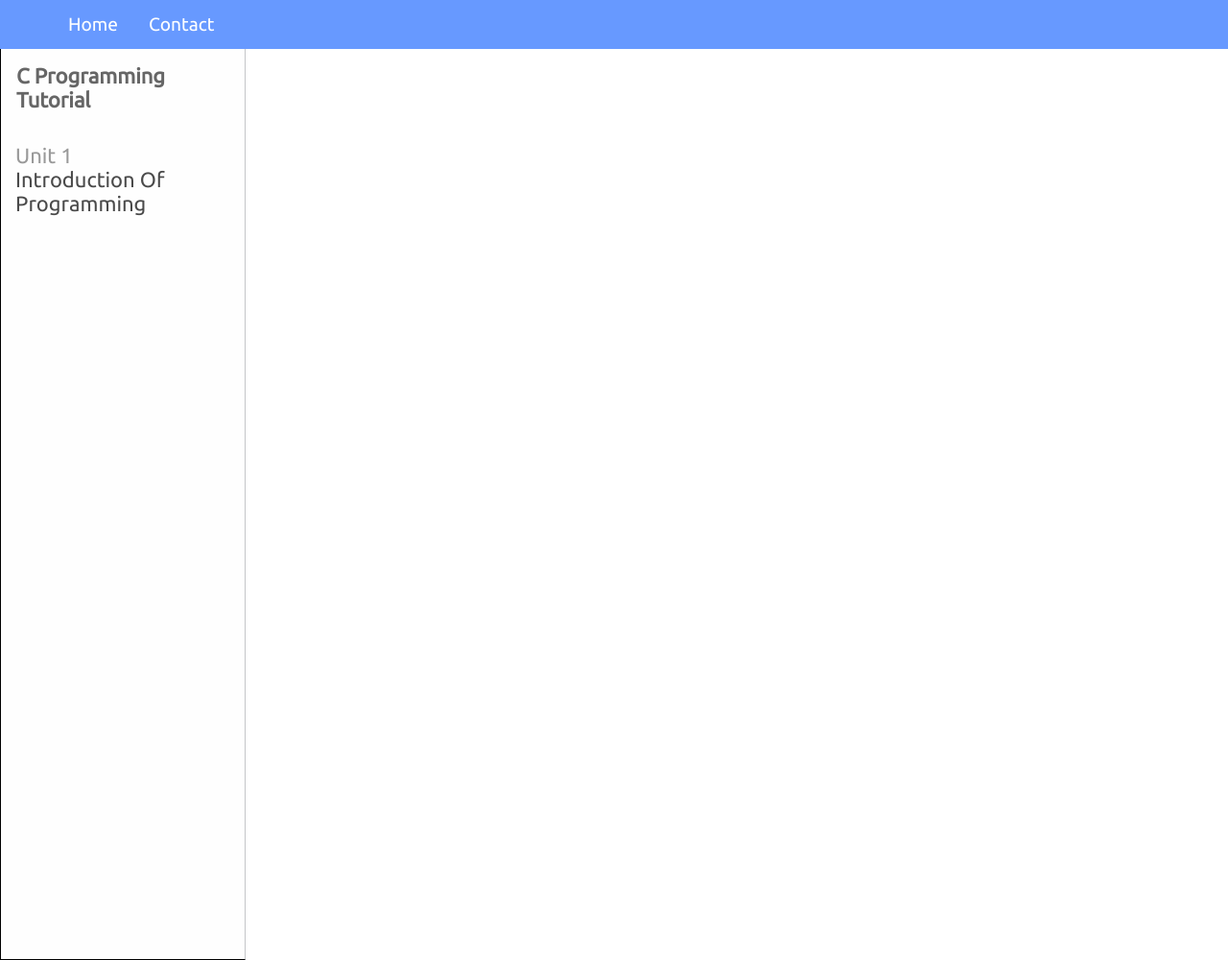
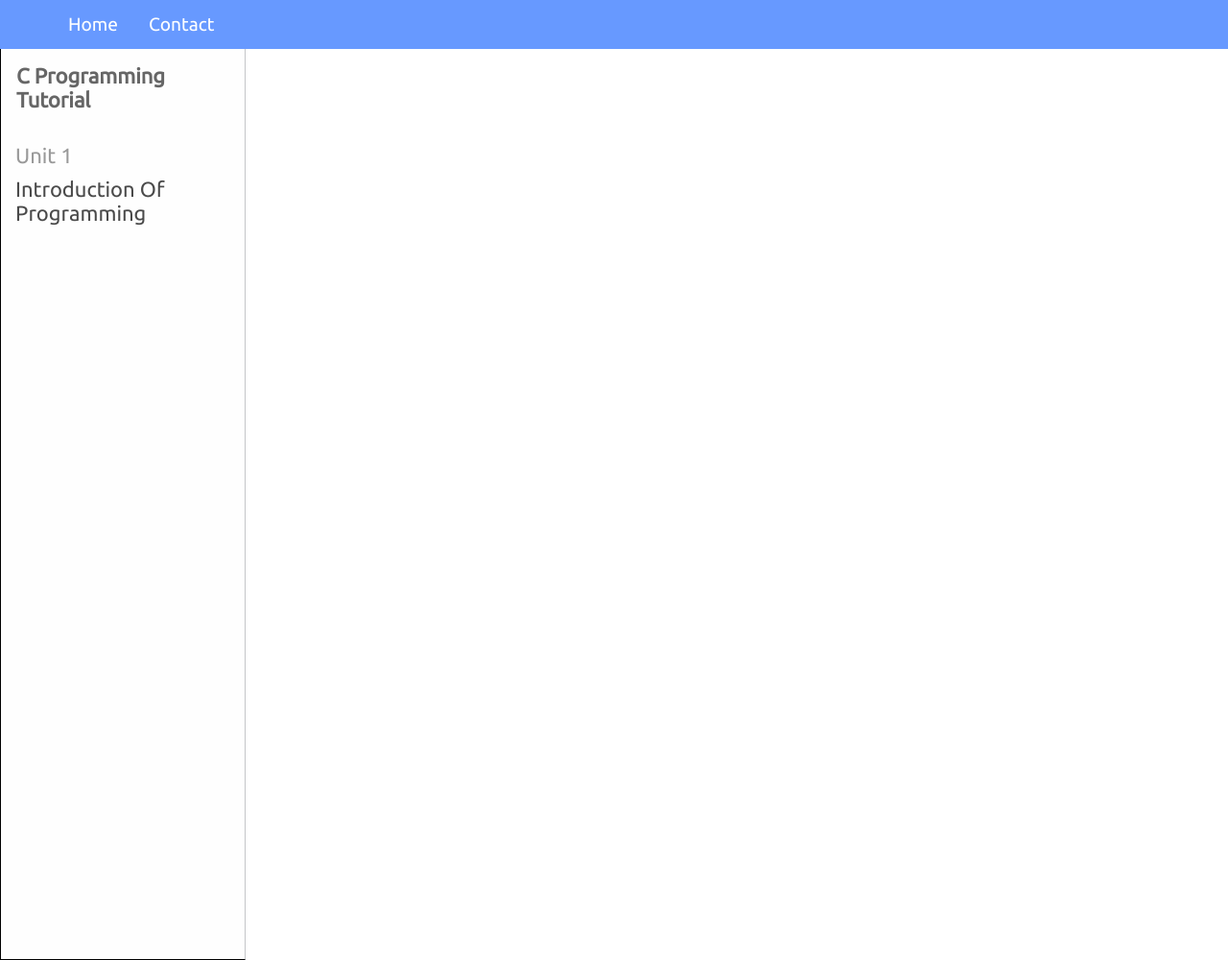
Before and after one commit to raoasifraza11/learning-cpp, a plain HTML site: page index.html in a window 1280 px wide. Shown: the whole page at 96% size. Drawn offline with Linux system fonts and the light colour scheme.

Commit message:
Add Chapters

```diff
--- a/css/main.css
+++ b/css/main.css
@@ -73,7 +73,6 @@ nav li a:hover {
 }
 
 .side-bar h2 {
-    padding-bottom: 10px;
     padding-left: 15px;
     font-size: 22px;
     text-transform: capitalize;
@@ -84,6 +83,14 @@ nav li a:hover {
 .side-bar h2 span {
     display: block;
     color: rgba(0, 0, 0, 0.71);
+    padding-top: 10px;
+    padding-bottom: 20px;
+}
+
+.side-bar h2 span a {
+    text-decoration: none;
+    display: block;
+    color: rgba(0, 0, 0, 0.71);
 }
 
 .side-bar a:hover {
--- a/index.html
+++ b/index.html
@@ -33,7 +33,7 @@
     <div class="side-bar">
         <div class="sid-bar-content">
             <h1 ><a href="#">C Programming Tutorial</a></h1>
-            <h2 class="unit">Unit 1<span>Introduction of Programming</span></h2>
+            <h2 class="unit">Unit 1<span><a href="#">Introduction of Programming</a></span></h2>
         </div>
     </div>
 </body>
```
